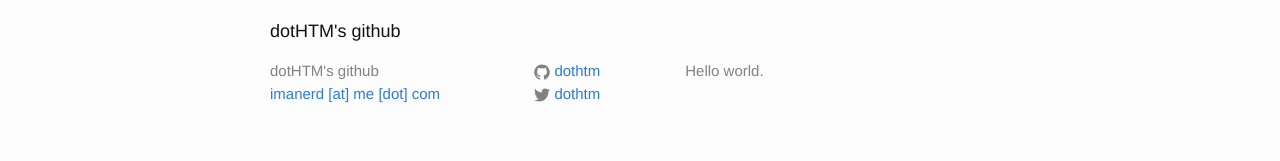
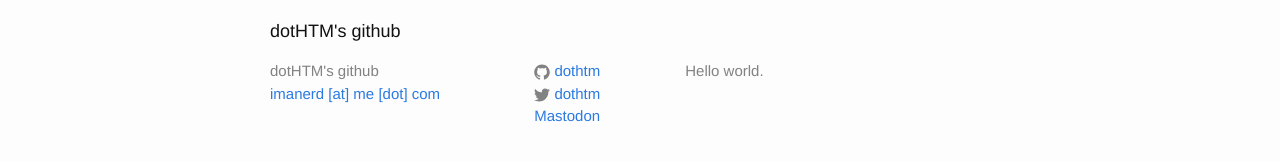
Before and after one commit to dotHTM/dothtm.github.io, a Jekyll site: the page built from links.md, in a window 1280 px wide. Shown: the part 480-641 px from the top of the page. Built offline with Jekyll 4.4.1, drawn with Linux system fonts in a browser that asks for light colours.

Commit message:
mastodon link

```diff
--- a/_includes/footer.html
+++ b/_includes/footer.html
@@ -25,6 +25,9 @@
             {% include icon-twitter.html username=site.twitter_username %}
           </li>
           {% endif %}
+          <li>
+          <a rel="me" href="https://mastodon.social/@dotHTM">Mastodon</a>
+          </li>
         </ul>
       </div>
 
```
